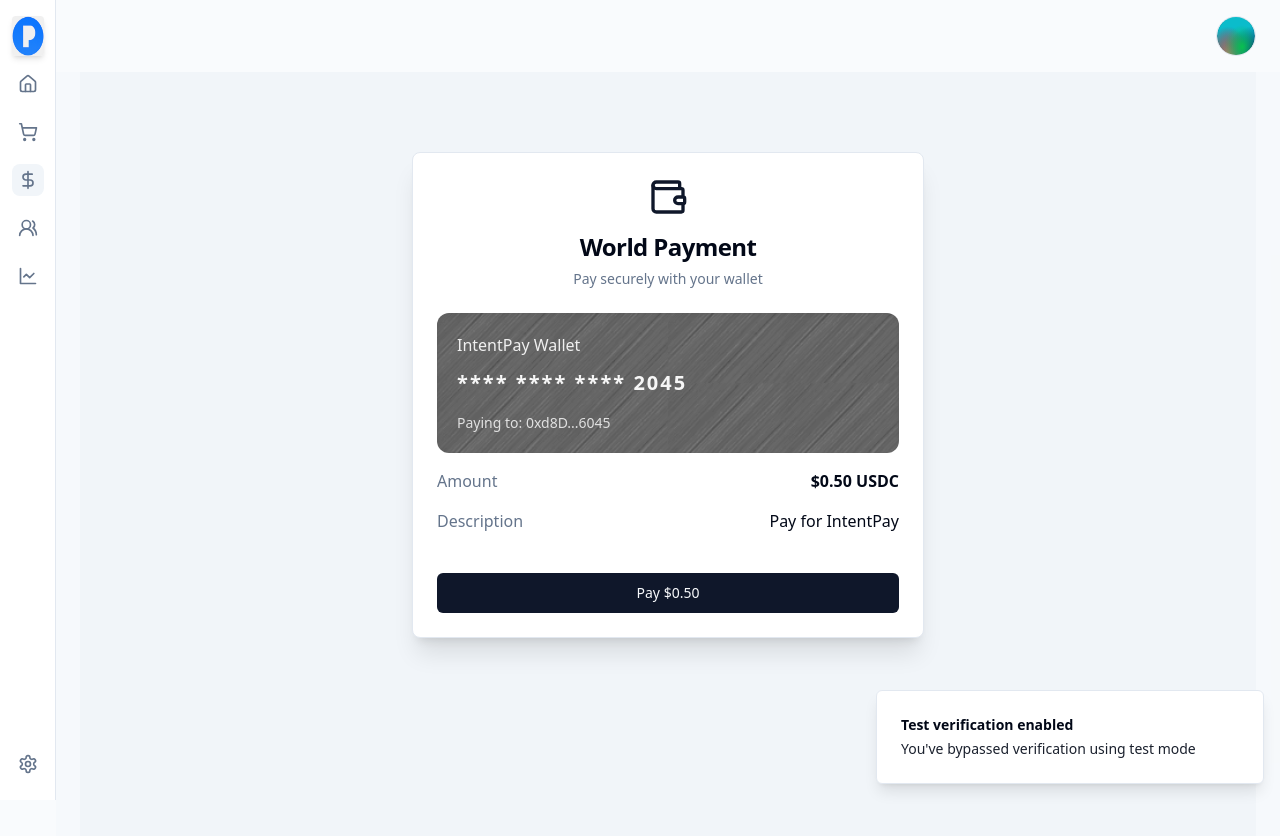
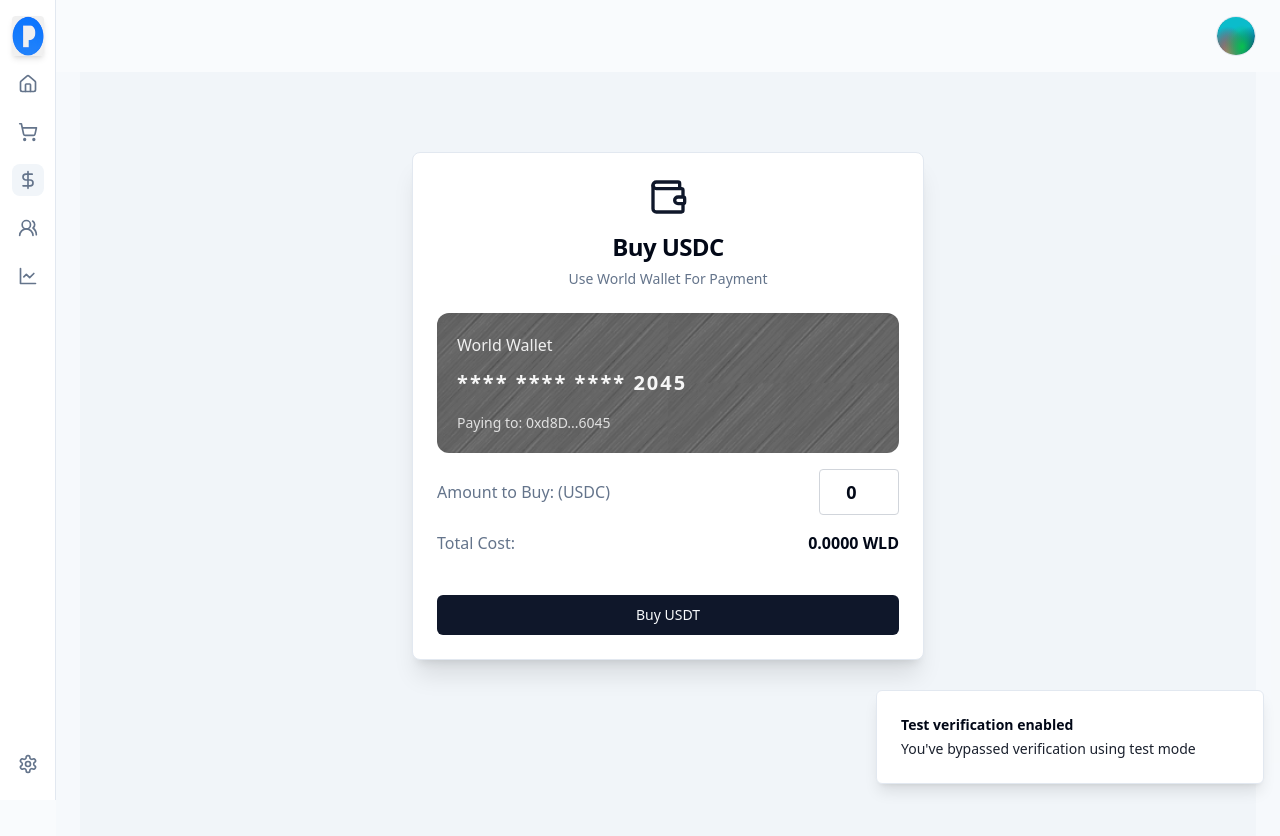
Before and after one commit to IntentPay/intent-pay, a Next.js app: page /pageB in a window 1280 px wide. Both pictures are taken after a click on the button "Test Mode (Skip Verification)". Shown: the top 836 px of the page. Built offline with nearby package versions, Linux system fonts and the light colour scheme; what @worldcoin/minikit-js would draw is missing.

Commit message:
Improve payment command function

```diff
--- a/app/(dashboard)/pageB/page.tsx
+++ b/app/(dashboard)/pageB/page.tsx
@@ -1,6 +1,6 @@
 'use client';
 
-import React from 'react';
+import React, { useState, useEffect } from 'react';
 import { MiniKit, tokenToDecimals, Tokens, PayCommandInput } from '@worldcoin/minikit-js';
 
 import { Card, CardContent, CardDescription, CardFooter, CardHeader, CardTitle } from '@/components/ui/card';
@@ -8,41 +8,41 @@ import { Button } from '@/components/ui/button';
 import { CheckCircle2, Wallet } from 'lucide-react';
 
 export default function PageB() {
-  const [isPaid, setIsPaid] = React.useState(false);
+  const [usdcAmount, setUsdcAmount] = useState(0);
+  const [wldAmount, setWldAmount] = useState(0);
+  const [isPaid, setIsPaid] = useState(false);
+
+  useEffect(() => {
+    const conversionRate = 1.35; // 1 USDC = 1.35 WLD
+    const calculatedWldAmount = usdcAmount * conversionRate;
+    setWldAmount(calculatedWldAmount);
+  }, [usdcAmount]);
 
   const sendPayment = async () => {
+    if (!MiniKit.isInstalled()) {
+      return;
+    }
+
     const payload: PayCommandInput = {
       reference: 'temp-id',
       to: '0xd8dA6BF26964aF9D7eEd9e03E53415D37aA96045', // Test address
       tokens: [
         {
           symbol: Tokens.WLD,
-          token_amount: tokenToDecimals(0.05, Tokens.WLD).toString()
+          token_amount: tokenToDecimals(wldAmount, Tokens.WLD).toString()
         }
       ],
-      description: 'Pay for IntentPay'
+      description: 'Pay for USDC purchase'
     };
-
-    if (!MiniKit.isInstalled()) {
-      return;
-    }
 
     const { finalPayload } = await MiniKit.commandsAsync.pay(payload);
 
     if (finalPayload.status == 'success') {
-      console.log('sendPayment successful !');
-      setIsPaid(true); // TODO: For Dev test
-      // const res = await fetch(`/api/confirm-payment`, {
-      //   method: 'POST',
-      //   headers: { 'Content-Type': 'application/json' },
-      //   body: JSON.stringify(finalPayload)
-      // });
-      // const payment = await res.json();
-      // if (payment.success) {
-      //   // Congrats your payment was successful!
-      // }
+      console.log('sendPayment successful!');
+      setIsPaid(true); // For Dev test
     }
   };
+
   return (
     <div className="flex justify-center items-start min-h-screen bg-muted px-2 sm:pt-20">
       <Card className="w-full max-w-lg shadow-xl">
@@ -50,8 +50,8 @@ export default function PageB() {
           <div className="flex justify-center mb-2">
             <Wallet className="h-10 w-10 text-primary" />
           </div>
-          <CardTitle className="text-2xl">World Payment</CardTitle>
-          <CardDescription>Pay securely with your wallet</CardDescription>
+          <CardTitle className="text-2xl">Buy USDC</CardTitle>
+          <CardDescription>Use World Wallet For Payment</CardDescription>
         </CardHeader>
 
         <form onSubmit={sendPayment}>
@@ -63,20 +63,28 @@ export default function PageB() {
                 backgroundColor: '#2b2b2b'
               }}
             >
-              <div className="opacity-90">IntentPay Wallet</div>
+              <div className="opacity-90">World Wallet</div>
               <div className="text-xl font-semibold tracking-widest mt-3 opacity-95">**** **** **** 2045</div>
               <div className="mt-4 text-xs sm:text-sm break-all opacity-80">Paying to: 0xd8D...6045</div>
             </div>
 
-            {/* Payment Info */}
-            <div className="flex items-center justify-between mt-4 text-sm sm:text-base">
-              <span className="text-muted-foreground">Amount</span>
-              <span className="font-semibold">$0.50 USDC</span>
+            {/* USDC Amount Input */}
+            <div className="flex items-center justify-between text-sm sm:text-base">
+              <span className="text-muted-foreground">Amount to Buy: (USDC)</span>
+              <input
+                type="number"
+                min="0"
+                step="0.001"
+                value={usdcAmount}
+                onChange={(e) => setUsdcAmount(parseFloat(e.target.value))}
+                className="text-center text-lg font-semibold w-20 p-2 border border-gray-300 rounded"
+              />
             </div>
 
+            {/* Total WLD Calculation */}
             <div className="flex items-center justify-between text-sm sm:text-base">
-              <span className="text-muted-foreground">Description</span>
-              <span>Pay for IntentPay</span>
+              <span className="text-muted-foreground">Total Cost: </span>
+              <span className="font-semibold">{wldAmount.toFixed(4)} WLD</span>
             </div>
           </CardContent>
 
@@ -88,7 +96,7 @@ export default function PageB() {
               </div>
             ) : (
               <Button type="submit" className="w-full">
-                Pay $0.50
+                Buy USDT
               </Button>
             )}
           </CardFooter>
```
